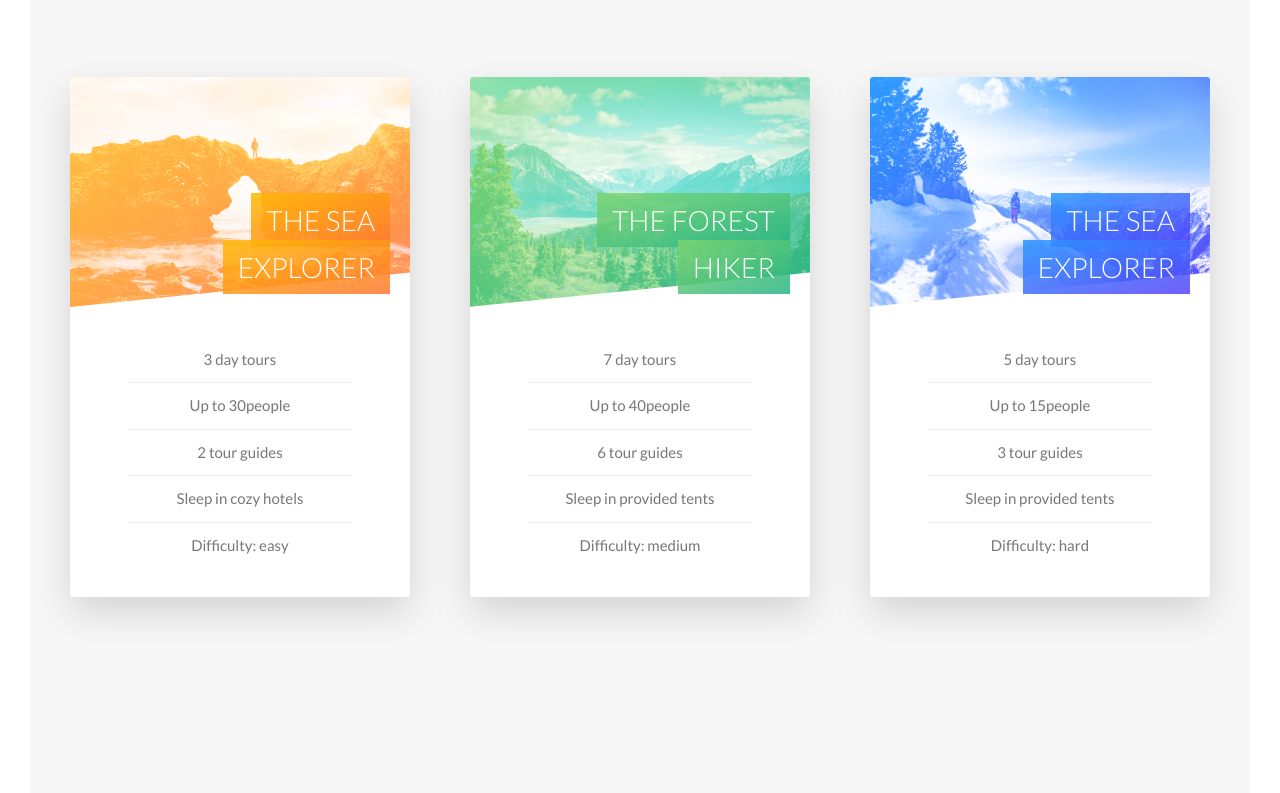
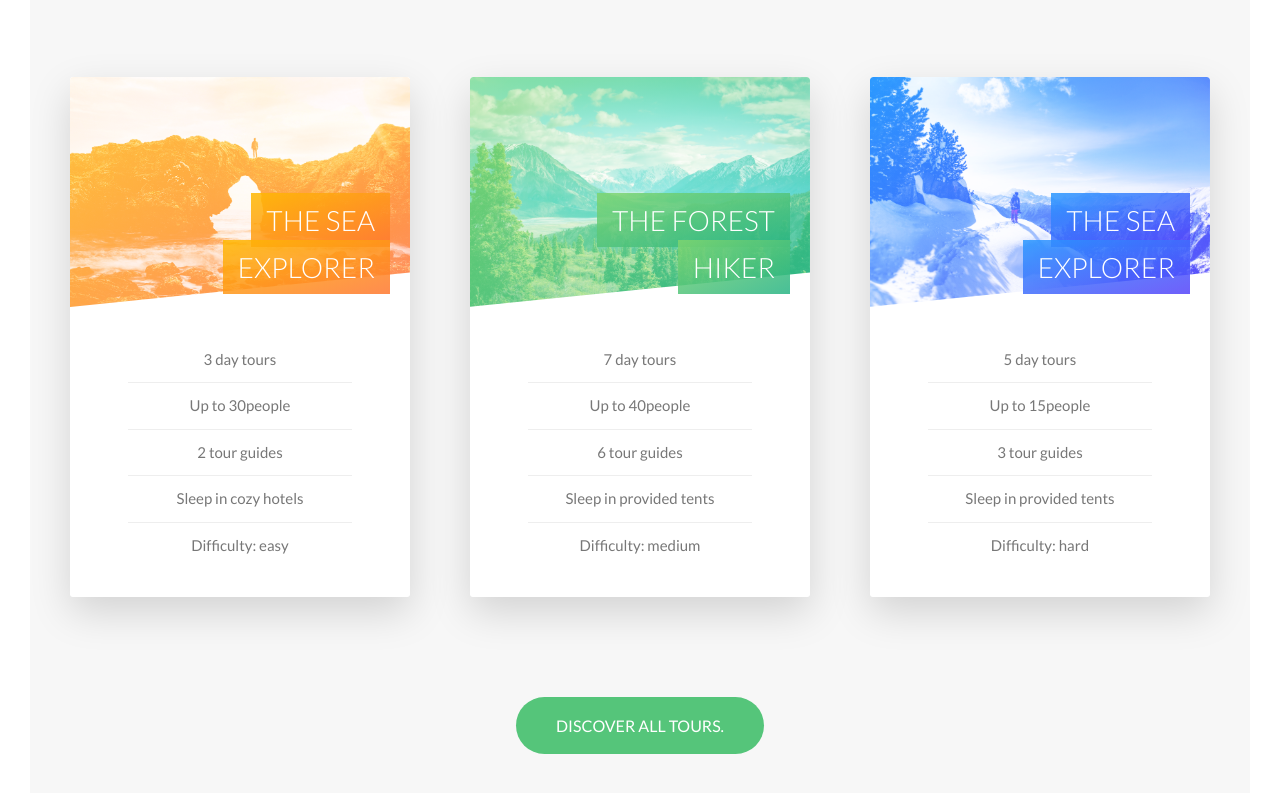
Before and after one commit to simonjordan14/outdoors, a website: page index.html in a window 1280 px wide. Shown: the part 2425-3218 px from the top of the page. Drawn offline with Linux system fonts and the light colour scheme.

Commit message:
finalized most visited tours section

```diff
--- a/index.html
+++ b/index.html
@@ -212,6 +212,9 @@
                     </div>
 
                 </div>
+                <div class="u-center-text u-margin-bottom-big u-margin-top-large">
+                    <a href="#" class="btn btn--green">Discover all Tours.</a>
+                </div>
             </section>
         </main>
 <!--
--- a/sass/base/_utilities.scss
+++ b/sass/base/_utilities.scss
@@ -4,3 +4,5 @@
 .u-margin-bottom-small{margin-bottom:1.5rem}
 .u-margin-bottom-medium{margin-bottom:4rem}
 .u-margin-bottom-big {margin-bottom: 8rem;}
+.u-margin-top-big{margin-top: 8rem;}
+.u-margin-top-large{margin-top: 10rem}
--- a/sass/components/_button.scss
+++ b/sass/components/_button.scss
@@ -17,8 +17,19 @@
     color: $color-grey-dark;
     border-radius: 10rem;
 
+
     &::after {
         background-color: $color-white;
+    }
+}
+
+&--green{
+    background-color: $color-primary;
+    color: $color-white;
+    border-radius: 10rem;
+
+    &::after {
+        background-color: $color-primary;
     }
 }
 
--- a/sass/components/_card.scss
+++ b/sass/components/_card.scss
@@ -53,6 +53,8 @@
         background-blend-mode: screen;
         -webkit-clip-path: polygon(0 0, 100% 0, 100% 85%, 0 100%);
         clip-path: polygon(0 0, 100% 0, 100% 85%, 0 100%);
+        border-top-left-radius: 3px;
+        border-top-right-radius: 3px;
 
 
         &--1 {
--- a/sass/pages/_home.scss
+++ b/sass/pages/_home.scss
@@ -23,6 +23,6 @@
 
 .section-tours{
     background-color: $color-grey-light-1;
-    padding: 25rem 0 50rem 0;
+    padding: 25rem 0 15rem 0;
     margin-top: -10rem;
 }
```
Also changed, not shown: sass/main.css, 1 other file.
